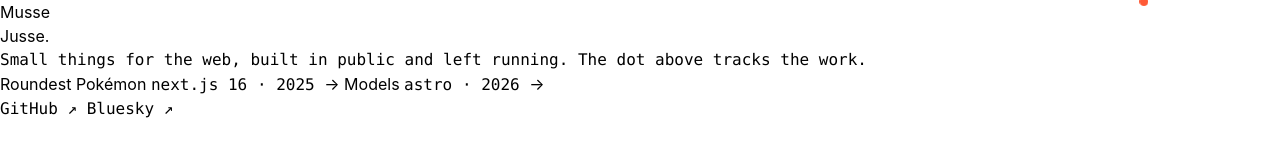
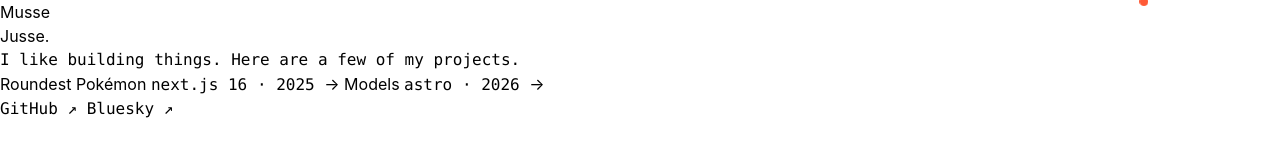
Before and after one commit to MusseJusse/mussejusse.com, an Astro site: page / in a window 1280 px wide. Shown: the top 160 px of the page. Built offline with nearby package versions, Linux system fonts and the light colour scheme; Astro itself is replaced by a stand-in of ours.

Commit message:
copy: rewrite homepage subtitle

```diff
--- a/src/pages/index.astro
+++ b/src/pages/index.astro
@@ -25,8 +25,7 @@ import Layout from "../layouts/main.astro";
           <p
             class="mono mt-6 max-w-[46ch] text-[12px] leading-relaxed text-[#6b6b67] md:text-[13px]"
           >
-            Small things for the web, built in public and left running. The dot
-            above tracks the work.
+            I like building things. Here are a few of my projects.
           </p>
         </h1>
 
```
